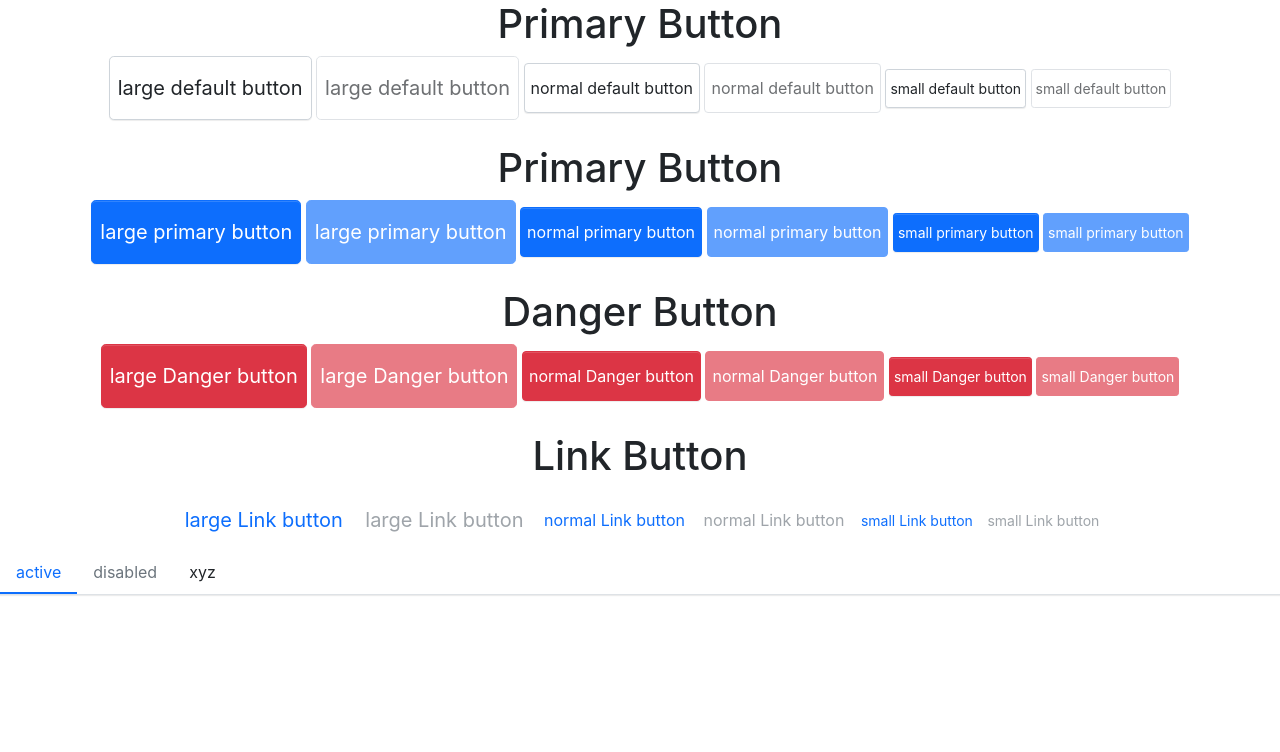
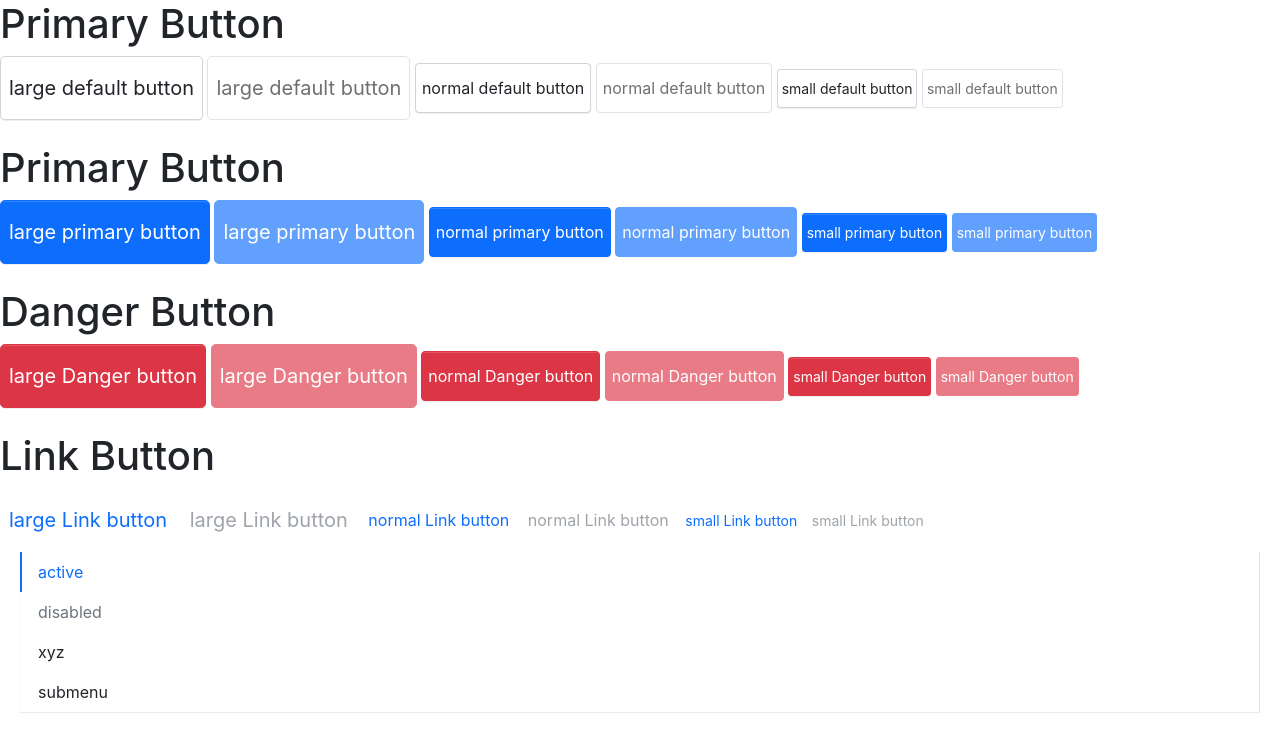
Before and after one commit to lz82/bird-design, a React (Create React App) app: page / in a window 1280 px wide. Shown: the top 752 px of the page. Built offline with nearby package versions, Linux system fonts and the light colour scheme.

Commit message:
:construction: complete basic style for submenu

```diff
--- a/src/App.css
+++ /dev/null
@@ -1,38 +0,0 @@
-.App {
-  text-align: center;
-}
-
-.App-logo {
-  height: 40vmin;
-  pointer-events: none;
-}
-
-@media (prefers-reduced-motion: no-preference) {
-  .App-logo {
-    animation: App-logo-spin infinite 20s linear;
-  }
-}
-
-.App-header {
-  background-color: #282c34;
-  min-height: 100vh;
-  display: flex;
-  flex-direction: column;
-  align-items: center;
-  justify-content: center;
-  font-size: calc(10px + 2vmin);
-  color: white;
-}
-
-.App-link {
-  color: #61dafb;
-}
-
-@keyframes App-logo-spin {
-  from {
-    transform: rotate(0deg);
-  }
-  to {
-    transform: rotate(360deg);
-  }
-}
--- a/src/App.tsx
+++ b/src/App.tsx
@@ -1,6 +1,4 @@
 import React from 'react';
-
-import './App.css';
 
 import './style/index.scss';
 
--- a/src/components/menu/_style.scss
+++ b/src/components/menu/_style.scss
@@ -7,29 +7,7 @@
   border-bottom: $menu-border-width solid $menu-border-color;
   box-shadow: $menu-box-shadow;
 
-  &.menu-vertical {
-    margin: 0 20px;
-    flex-direction: column;
-    border-bottom: 0;
-    border-right: $menu-border-width solid $menu-border-color;
-
-    .bird-menu-item {
-      // 设为transparent 防止出现抖动
-      border-left: $menu-item-active-border-width solid transparent;
-      &.actived,
-      &:hover {
-        border-bottom: 0;
-        border-left: $menu-item-active-border-width solid $menu-item-active-color;
-      }
-      &.disabled {
-        color: $menu-item-disabled-color;
-        pointer-events: none;
-        cursor: default;
-      }
-    }
-  }
-
-  .bird-menu-item {
+  > .menu-item {
     padding: $menu-item-padding-y $menu-item-padding-x;
     cursor: pointer;
     transition: $menu-transition;
@@ -51,4 +29,66 @@
       border-bottom: $menu-item-active-border-width solid $menu-item-active-color;
     }
   }
+
+  .submenu-item {
+    position: relative;
+
+    .submenu-title {
+      display: flex;
+      align-items: center;
+    }
+  }
+
+  .bird-submenu {
+    display: none;
+    list-style: none;
+    position: absolute;
+    padding-left: 0;
+    white-space: nowrap;
+    &.open {
+      display: block;
+    }
+
+    .menu-item {
+      padding: $menu-item-padding-y $menu-item-padding-x;
+      cursor: pointer;
+      transition: $menu-transition;
+      color: $body-color;
+      &.actived,
+      &:hover {
+        color: $menu-item-active-color !important;
+      }
+    }
+  }
 }
+.menu-vertical {
+  margin: 0 20px;
+  flex-direction: column;
+  border-bottom: 0;
+  border-right: $menu-border-width solid $menu-border-color;
+
+  > .menu-item {
+    // 设为transparent 防止出现抖动
+    border-left: $menu-item-active-border-width solid transparent;
+    &.actived,
+    &:hover {
+      border-bottom: 0;
+      border-left: $menu-item-active-border-width solid $menu-item-active-color;
+    }
+  }
+}
+
+.menu-horizontal {
+  > .menu-item {
+    border-bottom: $menu-item-active-border-width solid transparent;
+  }
+  .bird-submenu {
+    position: absolute;
+    background: $white;
+    z-index: 100;
+    top: calc(100% + 8px);
+    left: 0;
+    border: $menu-border-width solid $menu-border-color;
+    box-shadow: $submenu-box-shadow;
+  }
+}
--- a/src/components/menu/index.tsx
+++ b/src/components/menu/index.tsx
@@ -1,4 +1,10 @@
-import React, { CSSProperties, createContext, useState, ReactNode } from 'react';
+import React, {
+  CSSProperties,
+  createContext,
+  useState,
+  ReactNode,
+  FunctionComponentElement
+} from 'react';
 
 import classnames from 'classnames';
 import { IMenuItemProps } from './menu-item';
@@ -7,10 +13,11 @@ type SelectClick = (key: string) => void;
 
 export interface IMenuCtx {
   selectedKey: string;
+  mode: MenuMode;
   onSelect?: SelectClick;
 }
 
-export const MenuCtx = createContext<IMenuCtx>({ selectedKey: '' });
+export const MenuCtx = createContext<IMenuCtx>({ selectedKey: '', mode: 'horizontal' });
 
 export type MenuMode = 'horizontal' | 'vertical';
 
@@ -28,7 +35,8 @@ const Menu: React.FC<IMenuProps> = (props) => {
   const { children, mode, style, className, defaultSelectedKey, onSelect } = props;
   const [selectedKey, setSelectedKey] = useState(defaultSelectedKey);
   const classNames = classnames('bird-menu', className, {
-    'menu-vertical': mode === 'vertical'
+    'menu-vertical': mode === 'vertical',
+    'menu-horizontal': mode === 'horizontal'
   });
 
   const handleClick = (key: string) => {
@@ -40,16 +48,17 @@ const Menu: React.FC<IMenuProps> = (props) => {
 
   const provideVal: IMenuCtx = {
     selectedKey: selectedKey || '',
+    mode: mode || 'horizontal',
     onSelect: handleClick
   };
 
   const renderChildren = (children: ReactNode) => {
     return React.Children.map(children, (item) => {
-      const element = item as React.FunctionComponentElement<IMenuItemProps>;
-      if (element.type.displayName === 'MenuItem') {
-        return item;
+      const element = item as FunctionComponentElement<IMenuItemProps>;
+      if (element.type.displayName === 'MenuItem' || element.type.displayName === 'SubMenu') {
+        return React.cloneElement(element);
       } else {
-        console.log('children should be MenuItem');
+        // console.log('children should be MenuItem');
       }
     });
   };
--- a/src/components/menu/menu-item.tsx
+++ b/src/components/menu/menu-item.tsx
@@ -13,7 +13,7 @@ const MenuItem: React.FC<IMenuItemProps> = (props) => {
   const { id, disabled, className, style, children } = props;
   const ctx = useContext(MenuCtx);
   const classNames = classnames(
-    'bird-menu-item',
+    'menu-item',
     className,
     { disabled: disabled },
     {
--- /dev/null
+++ b/src/components/menu/sub-menu.tsx
@@ -0,0 +1,75 @@
+import React, { CSSProperties, useContext, useState, useRef } from 'react';
+import classnames from 'classnames';
+import { MenuCtx } from './index';
+
+export interface ISubMenuProps {
+  id: string;
+  title: string;
+  className?: string;
+  style?: CSSProperties;
+}
+
+const SubMenu: React.FC<ISubMenuProps> = (props) => {
+  const { id, style, title, children } = props;
+  const [menuOpen, setMenuOpen] = useState(false);
+  const ctx = useContext(MenuCtx);
+  const { mode } = ctx;
+
+  const timer: any = useRef();
+
+  const submenuItemclassNames = classnames(
+    'menu-item submenu-item',
+    {
+      'submenu-vertical': mode === 'vertical'
+    },
+    {
+      'submenu-horizontal': mode === 'horizontal'
+    }
+  );
+
+  const submenClassnames = classnames('bird-submenu', {
+    open: menuOpen
+  });
+
+  const handleClick = (e: React.MouseEvent) => {
+    e.preventDefault();
+    setMenuOpen(!menuOpen);
+  };
+
+  const clickEvents = mode === 'vertical' ? { onClick: handleClick } : {};
+
+  const handleMouse = (e: React.MouseEvent, open: boolean) => {
+    clearTimeout(timer.current);
+    e.preventDefault();
+    timer.current = setTimeout(() => {
+      setMenuOpen(open);
+    }, 300);
+  };
+
+  const hoverEvents =
+    mode === 'horizontal'
+      ? {
+          onMouseEnter: (e: React.MouseEvent) => {
+            handleMouse(e, true);
+          },
+          onMouseLeave: (e: React.MouseEvent) => {
+            handleMouse(e, false);
+          }
+        }
+      : {};
+
+  return (
+    <li id={id} className={submenuItemclassNames} style={style} {...hoverEvents}>
+      <div className="submenu-title" {...clickEvents}>
+        {title}
+      </div>
+      <ul className={submenClassnames}>{children}</ul>
+    </li>
+  );
+};
+
+SubMenu.defaultProps = {};
+
+SubMenu.displayName = 'SubMenu';
+
+export default SubMenu;
--- a/src/style/_variables.scss
+++ b/src/style/_variables.scss
@@ -231,3 +231,6 @@ $menu-item-padding-x: 1rem !default;
 $menu-item-active-color: $primary !default;
 $menu-item-active-border-width: 2px !default;
 $menu-item-disabled-color: $gray-600 !default;
+
+// sub-menu
+$submenu-box-shadow: 0 2px 4px 0 rgba(0, 0, 0, 0.12), 0 0 6px 0 rgba(0, 0, 0, 0.04);
--- a/src/views/menu/index.tsx
+++ b/src/views/menu/index.tsx
@@ -1,6 +1,7 @@
 import React, { useState, useEffect } from 'react';
 import Menu, { IMenuProps } from '../../components/menu';
 import MenuItem from '../../components/menu/menu-item';
+import SubMenu from '../../components/menu/sub-menu';
 
 const MenuPreview: React.FC = () => {
   const [selectedMenu, setSelectedMenu] = useState('1');
@@ -17,12 +18,18 @@ const MenuPreview: React.FC = () => {
           disabled
         </MenuItem>
         <MenuItem id="3">xyz</MenuItem>
-        <li>asdf</li>
+        <SubMenu id="4" title="submenu">
+          <MenuItem id="4-1">4-1</MenuItem>
+          <MenuItem id="4-2" disabled>
+            4-2
+          </MenuItem>
+          <MenuItem id="4-3">4-3</MenuItem>
+        </SubMenu>
       </Menu>
     );
   };
   const menu = generateMenu({
-    // mode: 'vertical',
+    mode: 'vertical',
     defaultSelectedKey: '1',
     className: 'test',
     onSelect: (id) => {
```
